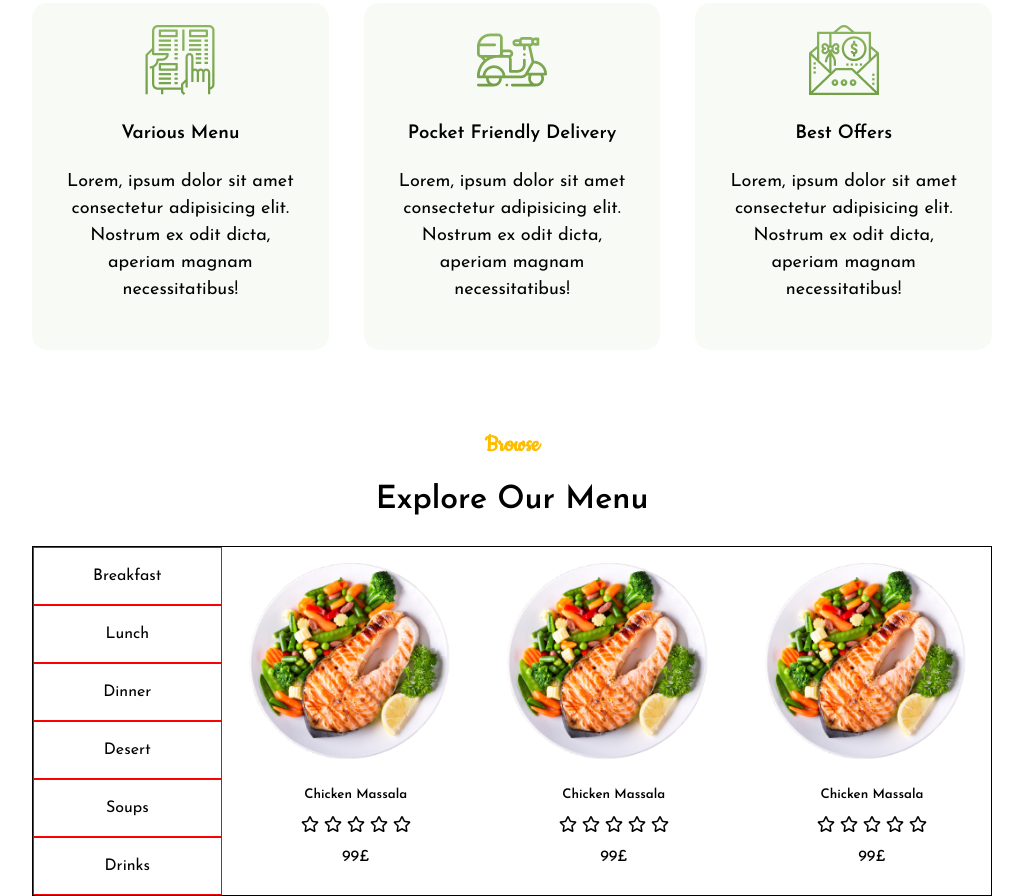
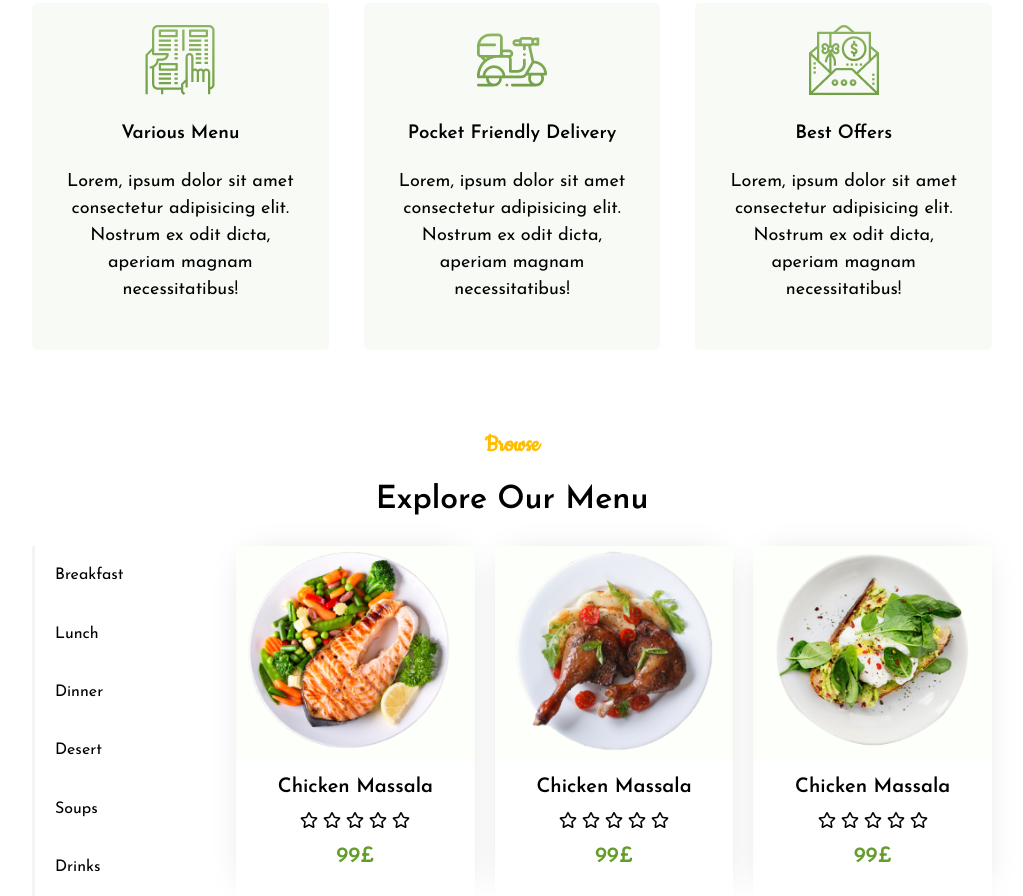
Before and after one commit to aminebelmahi/figo-restaurant, a plain HTML site: page index.html in a window 1280 px wide. Shown: the part 1256-2152 px from the top of the page, without its empty margins (128-1151 px from the left). Drawn offline with Linux system fonts and the light colour scheme.

Commit message:
menu style done without TAB active stylying

```diff
--- a/index.html
+++ b/index.html
@@ -169,7 +169,7 @@
 
               <div class="menu-items">
                 <div class="menu-img">
-                  <img src="./images/menu-1.png" alt="" />
+                  <img src="./images/menu-2.png" alt="" />
                 </div>
                 <h5>Chicken Massala</h5>
                 <div class="stars">
@@ -184,7 +184,7 @@
 
               <div class="menu-items">
                 <div class="menu-img">
-                  <img src="./images/menu-1.png" alt="" />
+                  <img src="./images/menu-3.png" alt="" />
                 </div>
                 <h5>Chicken Massala</h5>
                 <div class="stars">
--- a/main.js
+++ b/main.js
@@ -8,5 +8,6 @@ tabs.forEach(tab => {
             tabContent.classList.remove('active')
         })
         target.classList.add('active');
+
     })
 })
--- a/style.css
+++ b/style.css
@@ -215,12 +215,12 @@ li a {
   flex-direction: column;
   background-color: var(--egg-shell);
   padding: 0 22px;
-  border-radius: 15px;
+  border-radius: 5px;
 }
 
 .card:hover {
   background-color: #ffffff;
-  border-bottom: 2px solid var(--dark-green-leaf);
+  border-bottom: 3px solid var(--dark-green-leaf);
   box-shadow: 0px 0px 35px -15px rgba(204, 204, 204, 1);
 }
 
@@ -253,7 +253,6 @@ li a {
   display: flex;
   align-items: center;
   justify-content: center;
-  border: 1px solid black;
 }
 
 /* Tabs */
@@ -268,12 +267,17 @@ li a {
 }
 
 .tabs li {
-  border: 1px solid red;
   width: 100%;
   height: 100%;
   display: flex;
-  justify-content: center;
+  justify-content: start;
   align-items: center;
+  border-left: 3px solid #f4f4f4;
+  padding-left: 20px;
+}
+
+.tabs li:hover {
+  border-left: solid 3px var(--orange);
 }
 
 /* Tab Content */
@@ -292,13 +296,34 @@ li a {
 }
 
 .menu-items {
-  margin-top: 10px;
+  box-shadow: 0px 0px 35px -15px rgba(204, 204, 204, 1);
+}
+
+.menu-items .menu-img {
+  background-color: #f2ffdb25;
+}
+
+.menu-items:hover {
+  background-color: #ffffff;
+  border-bottom: 3px solid var(--dark-green-leaf);
+  border-radius: 5px;
 }
 
 .menu-items > * {
   display: block;
   margin-bottom: 15px;
   text-align: center;
+}
+
+h5 {
+  font-size: 20px;
+}
+
+.price {
+  font-size: 22px;
+  margin-bottom: 2px;
+  color: var(--dark-green-leaf);
+  font-weight: 600;
 }
 
 /**** Breakfast ****/
```
Also changed, not shown: images/menu-2.png (added), images/news-1.jpg (added), images/news-2.jpg (added), images/news-3.jpg (added), 1 other file.
